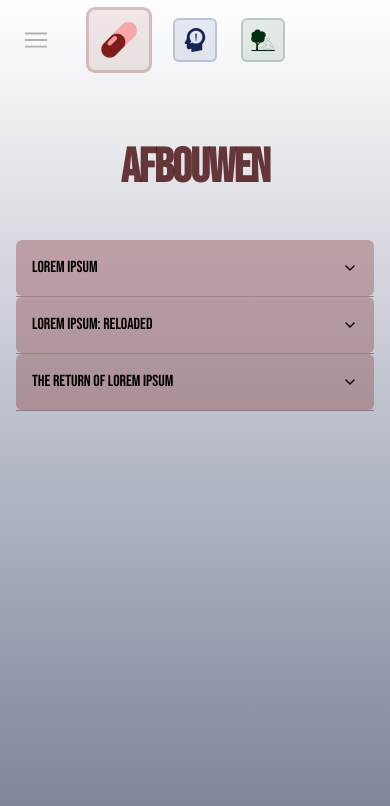
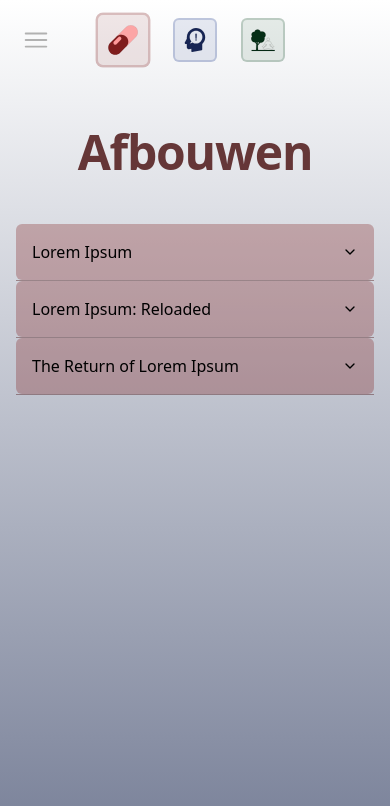
Before and after one commit to Rami-Wohl/drieluik, a Next.js app: page /afbouwen in a window 390 px wide. Shown: the top 806 px of the page. Built offline with nearby package versions, Linux system fonts and the light colour scheme.

Commit message:
styling updates for days

```diff
--- a/src/app/afbouwen/page.tsx
+++ b/src/app/afbouwen/page.tsx
@@ -16,7 +16,7 @@ import {
 export default function AfbouwenPage() {
   return (
     <>
-      <div className="flex w-full max-w-[800px] flex-col items-center gap-12 px-4 py-16">
+      <div className="mt-32 flex w-full max-w-[800px] flex-col items-center gap-12 px-4">
         <h1 className="text-5xl font-extrabold tracking-tight text-red-950 text-opacity-80 sm:text-[5rem]">
           Afbouwen
         </h1>
--- a/src/app/craving/page.tsx
+++ b/src/app/craving/page.tsx
@@ -16,7 +16,7 @@ import {
 export default function CravingPage() {
   return (
     <>
-      <div className="flex w-full max-w-[800px] flex-col items-center gap-12 px-4 py-16">
+      <div className="mt-32 flex w-full max-w-[800px] flex-col items-center gap-12 px-4">
         <h1 className="text-5xl font-extrabold tracking-tight text-blue-950 text-opacity-80 sm:text-[5rem]">
           Craving
         </h1>
--- a/src/app/layout.tsx
+++ b/src/app/layout.tsx
@@ -4,7 +4,6 @@ import "~/styles/globals.css";
 import { GeistSans } from "geist/font/sans";
 import { type Metadata } from "next";
 import { LayoutWithNav } from "~/components/nav/layout-with-nav";
-import Head from "next/head";
 
 export const metadata: Metadata = {
   title: "Het driekluik",
@@ -18,18 +17,6 @@ export default function RootLayout({
 }: Readonly<{ children: React.ReactNode }>) {
   return (
     <html lang="en" className={`${GeistSans.variable}`}>
-      <Head>
-        <link rel="preconnect" href="https://fonts.googleapis.com" />
-        <link
-          rel="preconnect"
-          href="https://fonts.gstatic.com"
-          crossOrigin="use-credentials"
-        />
-        <link
-          href="https://fonts.googleapis.com/css2?family=Bebas+Neue&family=Nunito:ital,wght@0,200..1000;1,200..1000&display=swap"
-          rel="stylesheet"
-        />
-      </Head>
       <body>
         <LayoutWithNav>{children}</LayoutWithNav>
       </body>
--- a/src/app/over/page.tsx
+++ b/src/app/over/page.tsx
@@ -1,7 +1,7 @@
 export default function AboutPage() {
   return (
     <>
-      <div className="flex flex-col items-center justify-center gap-12 px-4 py-16">
+      <div className="mt-32 flex flex-col items-center justify-center gap-12 px-4">
         <h1 className="text-5xl font-extrabold tracking-tight text-black sm:text-[5rem]">
           Over <span className="text-[hsl(310,51%,38%)]">Drie</span>luik
         </h1>
--- a/src/app/zingeving/page.tsx
+++ b/src/app/zingeving/page.tsx
@@ -16,7 +16,7 @@ import {
 export default function ZingevingPage() {
   return (
     <>
-      <div className="flex w-full max-w-[800px] flex-col items-center gap-12 px-4 py-16">
+      <div className="mt-32 flex w-full max-w-[800px] flex-col items-center gap-12 px-4">
         <h1 className="text-5xl font-extrabold tracking-tight text-green-950 text-opacity-80 sm:text-[5rem]">
           Zingeving
         </h1>
--- a/src/components/nav/layout-with-nav.tsx
+++ b/src/components/nav/layout-with-nav.tsx
@@ -9,7 +9,7 @@ export const LayoutWithNav = ({ children }: { children: ReactNode }) => {
     <>
       <NavProvider>
         <NavComponents />
-        <main className="to-background relative flex h-full min-h-screen w-full flex-col items-center overflow-y-scroll bg-opacity-70 bg-gradient-to-b from-[#ffffff] pt-20 font-sans">
+        <main className="to-background relative flex h-full min-h-screen w-full flex-col items-center overflow-y-scroll bg-opacity-70 bg-gradient-to-b from-[#ffffff] font-sans">
           {children}
         </main>
       </NavProvider>
--- a/src/components/nav/nav-container.tsx
+++ b/src/components/nav/nav-container.tsx
@@ -96,14 +96,14 @@ const NavComponents = () => {
             <h2 className="flex flex-row gap-6 font-sans text-base text-black text-opacity-80">
               <Link href="/afbouwen">
                 <div
-                  className={`${path === "/afbouwen" ? "-translate-x-2 scale-150" : "translate-x-0 scale-100"} rounded-md border-2 border-red-900 border-opacity-20 bg-red-900 bg-opacity-10 p-2 transition-transform duration-500`}
+                  className={`${path === "/afbouwen" ? "-translate-x-1 scale-125 lg:-translate-x-2 lg:scale-150" : "translate-x-0 scale-100"} rounded-md border-2 border-red-900 border-opacity-20 bg-red-900 bg-opacity-10 p-2 transition-transform duration-500`}
                 >
                   <AfbouwenIcon height={24} width={24} />
                 </div>
               </Link>
               <Link href="/craving">
                 <div
-                  className={`${path === "/craving" ? "scale-150" : "scale-100"} rounded-md border-2 border-blue-900 border-opacity-20 bg-blue-900 bg-opacity-10 p-2 transition-transform duration-500`}
+                  className={`${path === "/craving" ? "scale-125 lg:scale-150" : "scale-100"} rounded-md border-2 border-blue-900 border-opacity-20 bg-blue-900 bg-opacity-10 p-2 transition-transform duration-500`}
                 >
                   <CravingIcon
                     height={24}
@@ -114,7 +114,7 @@ const NavComponents = () => {
               </Link>
               <Link href="/zingeving">
                 <div
-                  className={`${path === "/zingeving" ? "translate-x-2 scale-150" : "translate-x-0 scale-100"} rounded-md border-2 border-green-900 border-opacity-20 bg-green-900 bg-opacity-10 p-2 transition-transform duration-500`}
+                  className={`${path === "/zingeving" ? "translate-x-1 scale-125 lg:translate-x-2 lg:scale-150" : "translate-x-0 scale-100"} rounded-md border-2 border-green-900 border-opacity-20 bg-green-900 bg-opacity-10 p-2 transition-transform duration-500`}
                 >
                   <ZingevingIcon height={24} width={24} />
                 </div>
--- a/src/styles/globals.css
+++ b/src/styles/globals.css
@@ -2,7 +2,6 @@
 @tailwind components;
 @tailwind utilities;
 
-@import url("https://fonts.googleapis.com/css2?family=Bebas+Neue&family=Nunito:ital,wght@0,200..1000;1,200..1000&display=swap");
 @layer base {
   :root {
     --radius: 0.5rem;
--- a/tailwind.config.ts
+++ b/tailwind.config.ts
@@ -6,9 +6,6 @@ export default {
   content: ["./src/**/*.tsx"],
   theme: {
     extend: {
-      fontFamily: {
-        sans: ["Bebas Neue", "sans-serif"],
-      },
       borderRadius: {
         lg: "var(--radius)",
         md: "calc(var(--radius) - 2px)",
```
